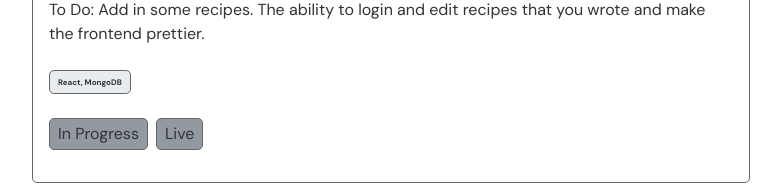
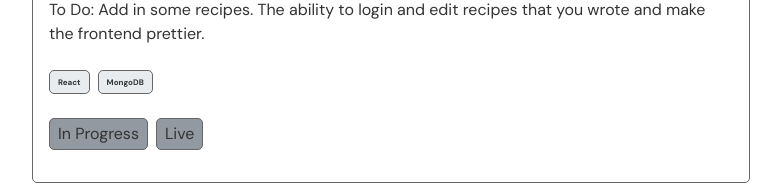
Before and after one commit to CalvinGaiennie/portfolio-vite, a React (Vite) app: page /projects in a window 1280 px wide. Shown: the part 1224-1409 px from the top of the page, without its empty margins (249-1030 px from the left). Built offline with nearby package versions, Linux system fonts and the light colour scheme.

Commit message:
fixed a bug

```diff
--- a/src/pages/Projects.jsx
+++ b/src/pages/Projects.jsx
@@ -56,7 +56,7 @@ function Projects() {
           link={"https://vite-recipes-v2.netlify.app/"}
           status={"In Progress"}
           hostingStatus={"Live"}
-          techStack={["React, MongoDB"]}
+          techStack={["React", "MongoDB"]}
           todo={
             "Add in some recipes. The ability to login and edit recipes that you wrote and make the frontend prettier."
           }
```
